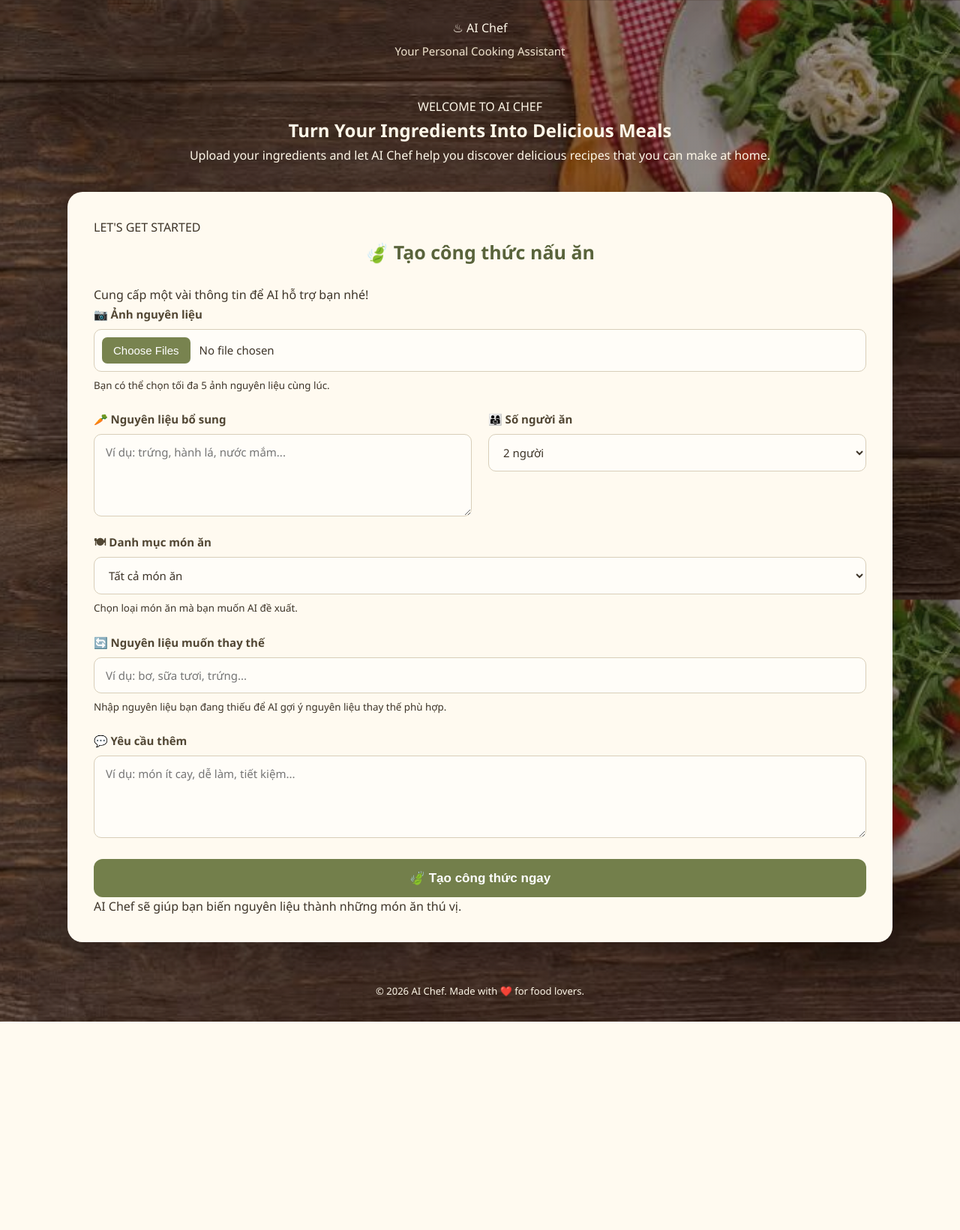
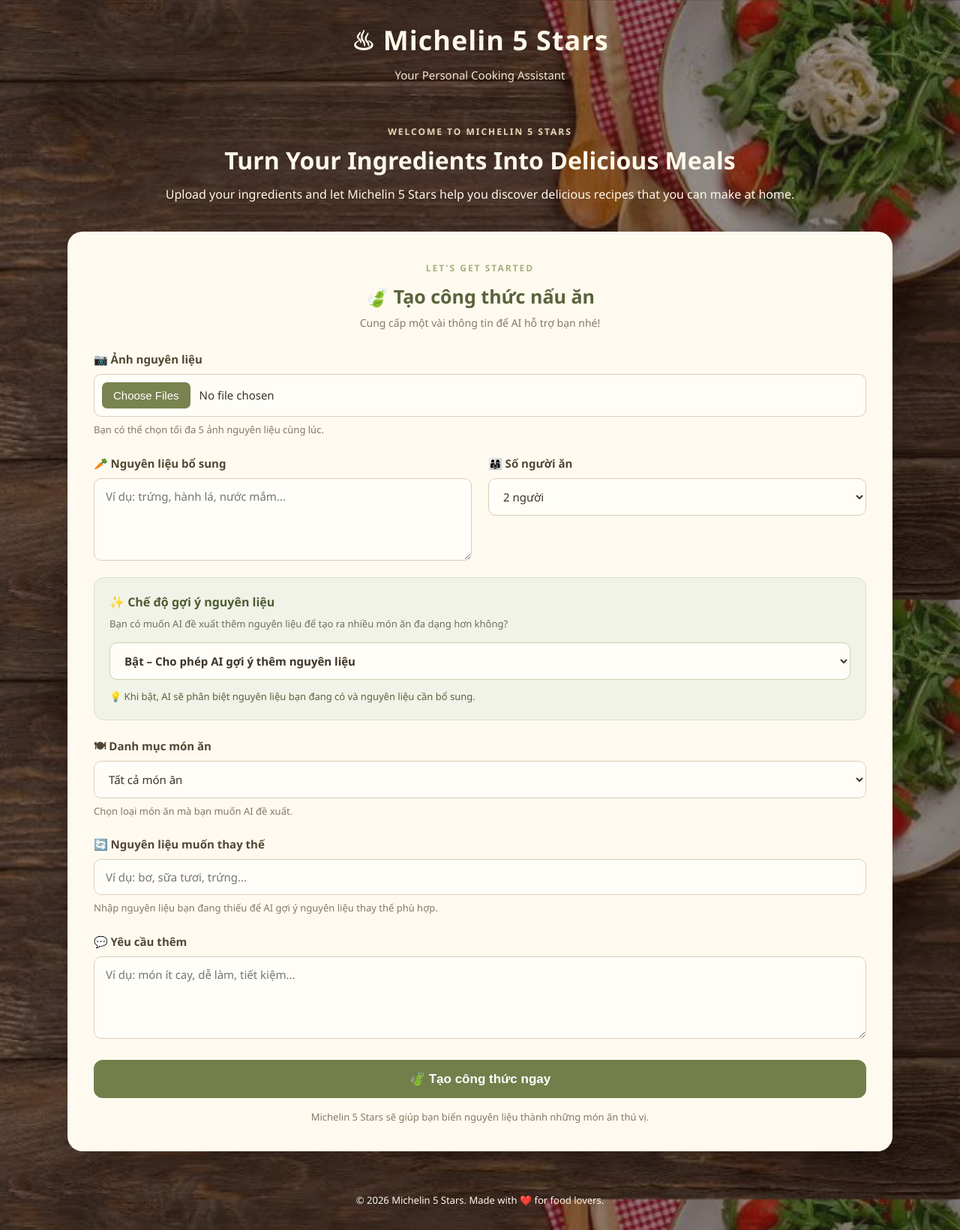
Before and after one commit to alpha272/Smart-AI-Chef, a Flask app: page / in a window 1280 px wide. Shown: the whole page at 75% size. Before the commit the page ends 1363 px from the top, so only its background shows below. Run offline with Flask 3, Linux system fonts and the light colour scheme.

Commit message:
update name from AI chef to michelin 5 stars

```diff
--- a/app.py
+++ b/app.py
@@ -174,7 +174,7 @@ def dinh_dang_ket_qua(noi_dung):
         r"<h3>(.*?)</h3>",
         xu_ly_tieu_de,
         html_result,
-        flags=re.IGNORECASE
+        flags=re.IGNORECASE | re.DOTALL
     )
 
     # Cho phép các thẻ cần thiết
@@ -214,15 +214,73 @@ def goi_y_mon_an(
     khau_phan,
     danh_muc,
     nguyen_lieu_thay_the,
-    yeu_cau
+    yeu_cau,
+    che_do_goi_y
 ):
+
+    # Xác định cách AI được phép đề xuất nguyên liệu
+    if che_do_goi_y == "bat":
+
+        yeu_cau_nguyen_lieu = """
+CHẾ ĐỘ GỢI Ý NGUYÊN LIỆU: ĐANG BẬT
+
+Bạn được phép đề xuất thêm nguyên liệu nếu cần thiết
+để tạo ra những món ăn phù hợp và đa dạng hơn.
+
+Tuy nhiên, phải tuân thủ các quy tắc:
+
+- Phân biệt rõ nguyên liệu người dùng đang có
+  và nguyên liệu bạn đề xuất bổ sung.
+
+- Không được ghi nguyên liệu đề xuất thành nguyên liệu
+  mà người dùng đã có.
+
+- Với mỗi món ăn, chia nguyên liệu thành hai nhóm:
+  1. Nguyên liệu người dùng đã có.
+  2. Nguyên liệu cần bổ sung hoặc mua thêm.
+
+- Ghi rõ định lượng của từng nguyên liệu.
+
+- Chỉ đề xuất những nguyên liệu thực sự cần thiết.
+
+- Cuối phần gợi ý món ăn, tạo danh sách mua sắm
+  tổng hợp những nguyên liệu người dùng còn thiếu.
+
+- Nếu món ăn không cần mua thêm nguyên liệu,
+  hãy ghi rõ không cần mua thêm.
+"""
+
+    else:
+
+        yeu_cau_nguyen_lieu = """
+CHẾ ĐỘ GỢI Ý NGUYÊN LIỆU: ĐANG TẮT
+
+Ưu tiên tuyệt đối những nguyên liệu người dùng đã cung cấp.
+
+- Chỉ đề xuất những món có thể chế biến chủ yếu
+  từ nguyên liệu nhận diện trong ảnh và nguyên liệu bổ sung.
+
+- Không tự ý thêm nguyên liệu chính mà người dùng không có.
+
+- Không đề xuất món ăn nếu món đó cần nhiều nguyên liệu
+  quan trọng mà người dùng chưa cung cấp.
+
+- Có thể đề cập một số gia vị cơ bản nếu thực sự cần thiết,
+  nhưng phải ghi rõ đó là gia vị cần có thêm nếu người dùng chưa xác nhận.
+
+- Không giả định người dùng đang có những nguyên liệu
+  mà họ chưa cung cấp.
+"""
 
     prompt = f"""
 Bạn là AI Chef, trợ lý nấu ăn bằng tiếng Việt.
 
 NHIỆM VỤ:
+
 Phân tích tất cả hình ảnh nguyên liệu người dùng cung cấp.
+
 Nhận diện những nguyên liệu có thể nhìn thấy trong ảnh.
+
 Không khẳng định chắc chắn nếu hình ảnh không rõ.
 
 THÔNG TIN NGƯỜI DÙNG:
@@ -237,19 +295,33 @@ YÊU CẦU VỀ DANH MỤC:
 
 - Nếu người dùng chọn "Tất cả món ăn",
   hãy tự do đề xuất những món phù hợp với nguyên liệu.
+
 - Nếu người dùng chọn danh mục cụ thể,
   tất cả món được đề xuất phải thuộc danh mục đó.
+
 - Không đề xuất món nằm ngoài danh mục đã chọn.
+
+YÊU CẦU VỀ CHẾ ĐỘ NGUYÊN LIỆU:
+
+{yeu_cau_nguyen_lieu}
 
 YÊU CẦU VỀ THAY THẾ NGUYÊN LIỆU:
 
 - Nếu người dùng nhập nguyên liệu muốn thay thế,
   hãy đề xuất từ 2 đến 3 nguyên liệu thay thế phù hợp.
+
 - Giải thích vì sao có thể sử dụng nguyên liệu thay thế đó.
-- Đưa ra lượng sử dụng tham khảo tương ứng với nguyên liệu ban đầu.
-- Nêu rõ sự khác biệt về hương vị, kết cấu hoặc cách chế biến.
+
+- Đưa ra lượng sử dụng tham khảo tương ứng
+  với nguyên liệu ban đầu.
+
+- Nêu rõ sự khác biệt về hương vị, kết cấu
+  hoặc cách chế biến.
+
 - Nếu không có nguyên liệu thay thế phù hợp,
-  hãy nói rõ thay vì đưa ra gợi ý không an toàn hoặc không hợp lý.
+  hãy nói rõ thay vì đưa ra gợi ý không an toàn
+  hoặc không hợp lý.
+
 - Nếu người dùng không nhập nguyên liệu muốn thay thế,
   không cần tạo phần thay thế.
 
@@ -258,6 +330,7 @@ YÊU CẦU ĐẦU RA:
 ## 1. Nguyên liệu nhận diện
 
 Liệt kê những nguyên liệu nhìn thấy trong ảnh.
+
 Phân biệt nguyên liệu chắc chắn và nguyên liệu chưa rõ.
 
 ## 2. Gợi ý món ăn
@@ -268,36 +341,61 @@ và danh mục đã chọn.
 Với mỗi món, trình bày:
 
 ### Tên món ăn
+
 - Mô tả ngắn.
 - Mức độ khó.
 - Thời gian chuẩn bị và nấu.
 
 ### Nguyên liệu cần thiết
+
 Liệt kê nguyên liệu và định lượng phù hợp với {khau_phan}.
 
+Nếu chế độ gợi ý nguyên liệu đang bật,
+chia thành nguyên liệu đã có và nguyên liệu cần bổ sung.
+
+Nếu chế độ đang tắt,
+ưu tiên sử dụng nguyên liệu người dùng đã cung cấp.
+
 ### Cách chế biến
+
 Hướng dẫn từng bước rõ ràng, dễ thực hiện.
 
 ### Mẹo nấu ăn
+
 Đưa ra một vài mẹo giúp món ăn ngon hơn.
 
-## 3. Nguyên liệu thay thế
+## 3. Danh sách nguyên liệu cần mua
+
+Chỉ tạo phần này khi chế độ gợi ý nguyên liệu đang bật.
+
+Tổng hợp những nguyên liệu còn thiếu
+để thực hiện các món ăn đã đề xuất.
+
+Không đưa nguyên liệu người dùng đã có vào danh sách này.
+
+Nếu không cần mua thêm nguyên liệu,
+hãy ghi rõ điều đó.
+
+## 4. Nguyên liệu thay thế
 
 Chỉ hiển thị phần này nếu người dùng có nhập
 nguyên liệu muốn thay thế.
 
 Trình bày:
+
 - Nguyên liệu ban đầu.
 - Các nguyên liệu có thể thay thế.
 - Tỉ lệ thay thế tham khảo.
 - Lưu ý khi sử dụng.
 
 LƯU Ý:
+
 - Ưu tiên tận dụng nguyên liệu người dùng đang có.
 - Không tự ý thêm quá nhiều nguyên liệu không cần thiết.
 - Hướng dẫn dễ hiểu cho người mới nấu ăn.
 - Trả lời hoàn toàn bằng tiếng Việt.
 - Với mỗi món ăn, hãy dùng tiêu đề ### với tên món ăn thực tế.
+- Không tự bịa ra nguyên liệu đã nhận diện nếu ảnh không rõ.
 """
 
     noi_dung_gui = [prompt] + danh_sach_anh
@@ -325,7 +423,8 @@ def index():
         "khau_phan": "2 người",
         "danh_muc": "Tất cả món ăn",
         "nguyen_lieu_thay_the": "",
-        "yeu_cau": ""
+        "yeu_cau": "",
+        "che_do_goi_y": "bat"
     }
 
     ket_qua = None
@@ -354,6 +453,14 @@ def index():
         gia_tri["yeu_cau"] = request.form.get(
             "yeu_cau", ""
         )
+
+        # Get ingredient recommendation mode
+        che_do = request.form.get("che_do_goi_y", "bat")
+
+        if che_do not in ["bat", "tat"]:
+            che_do = "bat"
+
+        gia_tri["che_do_goi_y"] = che_do
 
         # Get uploaded images
 
@@ -404,7 +511,8 @@ def index():
                     gia_tri["khau_phan"],
                     gia_tri["danh_muc"],
                     gia_tri["nguyen_lieu_thay_the"],
-                    gia_tri["yeu_cau"]
+                    gia_tri["yeu_cau"],
+                    gia_tri["che_do_goi_y"]
                 )
 
             except Exception as e:
@@ -436,7 +544,8 @@ def file_too_large(error):
         "khau_phan": "2 người",
         "danh_muc": "Tất cả món ăn",
         "nguyen_lieu_thay_the": "",
-        "yeu_cau": ""
+        "yeu_cau": "",
+        "che_do_goi_y": "bat"
     }
 
     return render_template(
--- a/static/style.css
+++ b/static/style.css
@@ -1,3 +1,4 @@
+
 /* ========================================
    1. GLOBAL SETTINGS
 ======================================== */
@@ -11,13 +12,18 @@
 body {
     font-family: 'Segoe UI', Arial, sans-serif;
     color: #3d3428;
+
     background:
-        linear-gradient(rgba(35, 25, 15, 0.48), rgba(35, 25, 15, 0.48)),
+        linear-gradient(
+            rgba(35, 25, 15, 0.48),
+            rgba(35, 25, 15, 0.48)
+        ),
         url("/static/images/background.png");
 
     background-size: cover;
     background-position: center;
     background-attachment: fixed;
+
     min-height: 100vh;
     line-height: 1.6;
 }
@@ -38,10 +44,19 @@ header {
     color: #fff8e9;
 }
 
-header h1 {
+.logo {
+    display: flex;
+    justify-content: center;
+    align-items: center;
+    gap: 10px;
+
     font-size: 36px;
     font-weight: 800;
     letter-spacing: 1px;
+}
+
+.logo-icon {
+    font-size: 35px;
 }
 
 header p {
@@ -58,12 +73,28 @@ header p {
 .intro {
     text-align: center;
     color: #fff8e9;
+
     max-width: 850px;
     margin: 25px auto 35px;
 }
 
-.intro h2 {
-    font-size: 30px;
+.section-label {
+    display: inline-block;
+    color: #a5b17c;
+
+    font-size: 12px;
+    font-weight: 800;
+    letter-spacing: 2px;
+
+    margin-bottom: 8px;
+}
+
+.intro .section-label {
+    color: #e5d6b7;
+}
+
+.intro h1 {
+    font-size: 32px;
     margin-bottom: 12px;
     line-height: 1.3;
 }
@@ -75,22 +106,42 @@ header p {
 
 
 /* ========================================
-   4. FORM CARD
+   4. SECTION HEADING
+======================================== */
+
+.section-heading {
+    margin-bottom: 25px;
+}
+
+.section-heading h2 {
+    color: #59633b;
+    font-size: 25px;
+}
+
+.section-heading p {
+    color: #827965;
+    font-size: 14px;
+    margin-top: 5px;
+}
+
+
+/* ========================================
+   5. FORM CARD
 ======================================== */
 
 .form-card {
     background: #fffaf0;
+
     padding: 35px;
     border-radius: 20px;
+
     box-shadow: 0 10px 35px rgba(0, 0, 0, 0.2);
+
     margin-bottom: 35px;
 }
 
-.form-card h2 {
+.form-card > .section-heading {
     text-align: center;
-    color: #59633b;
-    font-size: 25px;
-    margin-bottom: 25px;
 }
 
 .form-grid {
@@ -115,9 +166,15 @@ header p {
     font-size: 15px;
 }
 
+.form-group small {
+    color: #827965;
+    font-size: 13px;
+    line-height: 1.5;
+}
+
 
 /* ========================================
-   5. INPUTS AND SELECTS
+   6. INPUTS AND SELECTS
 ======================================== */
 
 input[type="text"],
@@ -126,13 +183,18 @@ input[type="file"],
 select,
 textarea {
     width: 100%;
+
     padding: 13px 15px;
+
     border: 1px solid #d8ceb9;
     border-radius: 10px;
+
     background: #fffdf8;
     color: #3d3428;
+
     font-family: inherit;
     font-size: 15px;
+
     outline: none;
     transition: 0.2s ease;
 }
@@ -157,11 +219,15 @@ input[type="file"] {
 input[type="file"]::file-selector-button {
     background: #78834f;
     color: white;
+
     border: none;
     padding: 9px 15px;
     border-radius: 7px;
+
     margin-right: 12px;
     cursor: pointer;
+
+    transition: 0.2s ease;
 }
 
 input[type="file"]::file-selector-button:hover {
@@ -170,55 +236,134 @@ input[type="file"]::file-selector-button:hover {
 
 
 /* ========================================
-   6. SUBMIT BUTTON
+   7. INGREDIENT RECOMMENDATION MODE
 ======================================== */
 
+.recommendation-card {
+    background: #f1f2e8;
+
+    border: 1px solid #dce1c9;
+    border-radius: 14px;
+
+    padding: 20px;
+}
+
+.recommendation-heading {
+    margin-bottom: 14px;
+}
+
+.recommendation-heading label {
+    display: block;
+
+    color: #4f5b32;
+    font-size: 16px;
+    font-weight: 700;
+
+    margin-bottom: 6px;
+}
+
+.recommendation-heading small {
+    display: block;
+
+    color: #716d5e;
+    font-size: 13px;
+    line-height: 1.6;
+}
+
+.recommendation-card select {
+    background: #fffdf8;
+    border: 1px solid #cbd2ad;
+
+    font-weight: 600;
+    cursor: pointer;
+}
+
+.recommendation-card select:hover {
+    border-color: #798653;
+}
+
+.recommendation-note {
+    color: #59633b;
+    font-size: 13px;
+
+    margin-top: 12px;
+    line-height: 1.6;
+}
+
+
+/* ========================================
+   8. SUBMIT BUTTON
+======================================== */
+
+.submit-btn,
 button[type="submit"] {
     display: block;
     width: 100%;
+
     margin-top: 28px;
     padding: 15px;
+
     border: none;
     border-radius: 12px;
+
     background: #737f4b;
     color: white;
+
     font-size: 17px;
     font-weight: 700;
+
     cursor: pointer;
     transition: 0.25s ease;
 }
 
+.submit-btn:hover,
 button[type="submit"]:hover {
     background: #5d683b;
+
     transform: translateY(-2px);
     box-shadow: 0 5px 15px rgba(0, 0, 0, 0.15);
 }
 
+.form-note {
+    text-align: center;
+
+    color: #827965;
+    font-size: 13px;
+
+    margin-top: 15px;
+}
+
 
 /* ========================================
-   7. ERROR MESSAGE
+   9. ERROR MESSAGE
 ======================================== */
 
 .error-message {
     background: #fff0ed;
     color: #a33c2d;
+
     border: 1px solid #edc2b9;
     padding: 15px 18px;
+
     border-radius: 10px;
     margin-bottom: 25px;
+
     font-weight: 600;
 }
 
 
 /* ========================================
-   8. RESULT CARD
+   10. RESULT CARD
 ======================================== */
 
 .result-card {
     background: #fffaf0;
+
     padding: 35px;
     border-radius: 20px;
+
     box-shadow: 0 10px 35px rgba(0, 0, 0, 0.2);
+
     margin-bottom: 40px;
     overflow-wrap: anywhere;
 }
@@ -226,15 +371,18 @@ button[type="submit"]:hover {
 .result-card > h2 {
     color: #59633b;
     text-align: center;
+
     font-size: 27px;
+
     margin-bottom: 25px;
     padding-bottom: 15px;
+
     border-bottom: 2px solid #e8dfcc;
 }
 
 
 /* ========================================
-   9. AI GENERATED CONTENT
+   11. AI GENERATED CONTENT
 ======================================== */
 
 .result-card h1,
@@ -287,7 +435,7 @@ button[type="submit"]:hover {
 
 
 /* ========================================
-   10. FOOD IMAGE FROM UNSPLASH
+   12. FOOD IMAGE FROM UNSPLASH
 ======================================== */
 
 .food-image {
@@ -298,16 +446,20 @@ button[type="submit"]:hover {
 .food-image img {
     display: block;
     width: 100%;
+
     max-height: 380px;
     object-fit: cover;
+
     border-radius: 14px;
     box-shadow: 0 5px 15px rgba(0, 0, 0, 0.12);
 }
 
 .image-credit {
     margin-top: 8px;
+
     font-size: 12px;
     color: #827965;
+
     text-align: right;
 }
 
@@ -322,13 +474,15 @@ button[type="submit"]:hover {
 
 
 /* ========================================
-   11. RESULT TABLE
+   13. RESULT TABLE
 ======================================== */
 
 .result-card table {
     width: 100%;
+
     border-collapse: collapse;
     margin: 18px 0;
+
     overflow: hidden;
     border-radius: 10px;
 }
@@ -351,19 +505,21 @@ button[type="submit"]:hover {
 
 
 /* ========================================
-   12. FOOTER
+   14. FOOTER
 ======================================== */
 
-footer {
+.footer {
     text-align: center;
+
     padding: 20px 0 30px;
+
     color: #fff8e9;
     font-size: 13px;
 }
 
 
 /* ========================================
-   13. RESPONSIVE - TABLET
+   15. RESPONSIVE - TABLET
 ======================================== */
 
 @media (max-width: 768px) {
@@ -372,12 +528,12 @@ footer {
         width: 92%;
     }
 
-    header h1 {
+    .logo {
         font-size: 30px;
     }
 
-    .intro h2 {
-        font-size: 25px;
+    .intro h1 {
+        font-size: 27px;
     }
 
     .form-card,
@@ -400,7 +556,7 @@ footer {
 
 
 /* ========================================
-   14. RESPONSIVE - MOBILE
+   16. RESPONSIVE - MOBILE
 ======================================== */
 
 @media (max-width: 480px) {
@@ -409,7 +565,7 @@ footer {
         padding: 18px 0;
     }
 
-    header h1 {
+    .logo {
         font-size: 27px;
     }
 
@@ -417,7 +573,7 @@ footer {
         margin: 18px auto 25px;
     }
 
-    .intro h2 {
+    .intro h1 {
         font-size: 22px;
     }
 
@@ -431,7 +587,7 @@ footer {
         border-radius: 14px;
     }
 
-    .form-card h2,
+    .section-heading h2,
     .result-card > h2 {
         font-size: 22px;
     }
@@ -452,7 +608,16 @@ footer {
         max-height: 230px;
     }
 
+    .submit-btn,
     button[type="submit"] {
         font-size: 16px;
     }
+
+    .recommendation-card {
+        padding: 15px;
+    }
+
+    .recommendation-heading label {
+        font-size: 15px;
+    }
 }
--- a/templates/index.html
+++ b/templates/index.html
@@ -1,11 +1,12 @@
 
 <!DOCTYPE html>
 <html lang="vi">
+
 <head>
     <meta charset="UTF-8">
     <meta name="viewport" content="width=device-width, initial-scale=1.0">
 
-    <title>AI Chef - Your Personal Cooking Assistant</title>
+    <title>Michelin 5 Stars - Your Personal Cooking Assistant</title>
 
     <link rel="stylesheet" href="{{ url_for('static', filename='style.css') }}">
 </head>
@@ -16,29 +17,25 @@
 
         <!-- HEADER -->
         <header class="header">
-
             <div class="logo">
                 <span class="logo-icon">♨</span>
-                <span>AI Chef</span>
+                <span>Michelin 5 Stars</span>
             </div>
 
             <p>Your Personal Cooking Assistant</p>
-
         </header>
 
 
         <!-- INTRO -->
         <section class="intro">
-
-            <span class="section-label">WELCOME TO AI CHEF</span>
+            <span class="section-label">WELCOME TO MICHELIN 5 STARS</span>
 
             <h1>Turn Your Ingredients Into Delicious Meals</h1>
 
             <p>
-                Upload your ingredients and let AI Chef help you discover
+                Upload your ingredients and let Michelin 5 Stars help you discover
                 delicious recipes that you can make at home.
             </p>
-
         </section>
 
 
@@ -46,7 +43,6 @@
         <section class="form-card">
 
             <div class="section-heading">
-
                 <div>
                     <span class="section-label">LET'S GET STARTED</span>
 
@@ -56,7 +52,6 @@
                         Cung cấp một vài thông tin để AI hỗ trợ bạn nhé!
                     </p>
                 </div>
-
             </div>
 
 
@@ -129,6 +124,57 @@
                             {% endfor %}
 
                         </select>
+
+                    </div>
+
+
+                    <!-- INGREDIENT RECOMMENDATION MODE -->
+                    <div class="form-group full-width">
+
+                        <div class="recommendation-card">
+
+                            <div class="recommendation-heading">
+                                <div>
+
+                                    <label for="che_do_goi_y">
+                                        ✨ Chế độ gợi ý nguyên liệu
+                                    </label>
+
+                                    <small>
+                                        Bạn có muốn AI đề xuất thêm nguyên liệu
+                                        để tạo ra nhiều món ăn đa dạng hơn không?
+                                    </small>
+
+                                </div>
+                            </div>
+
+                            <select
+                                id="che_do_goi_y"
+                                name="che_do_goi_y"
+                            >
+
+                                <option
+                                    value="bat"
+                                    {% if gia_tri.get('che_do_goi_y', 'bat') == 'bat' %}selected{% endif %}
+                                >
+                                    Bật – Cho phép AI gợi ý thêm nguyên liệu
+                                </option>
+
+                                <option
+                                    value="tat"
+                                    {% if gia_tri.get('che_do_goi_y', 'bat') == 'tat' %}selected{% endif %}
+                                >
+                                    Tắt – Chỉ sử dụng nguyên liệu hiện có
+                                </option>
+
+                            </select>
+
+                            <p class="recommendation-note">
+                                💡 Khi bật, AI sẽ phân biệt nguyên liệu bạn
+                                đang có và nguyên liệu cần bổ sung.
+                            </p>
+
+                        </div>
 
                     </div>
 
@@ -225,7 +271,7 @@
                 </button>
 
                 <p class="form-note">
-                    AI Chef sẽ giúp bạn biến nguyên liệu thành những món ăn thú vị.
+                    Michelin 5 Stars sẽ giúp bạn biến nguyên liệu thành những món ăn thú vị.
                 </p>
 
             </form>
@@ -274,9 +320,10 @@
         <!-- FOOTER -->
         <footer class="footer">
 
-            <p>© 2026 AI Chef. Made with ❤️ for food lovers.</p>
+            <p>© 2026 Michelin 5 Stars. Made with ❤️ for food lovers.</p>
 
         </footer>
+
 
     </div>
 
```
